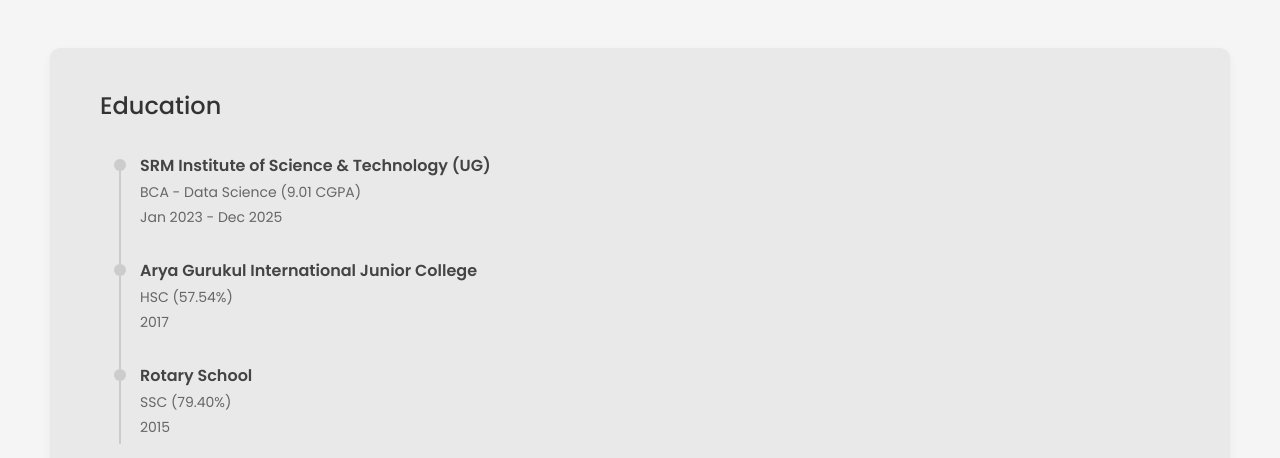
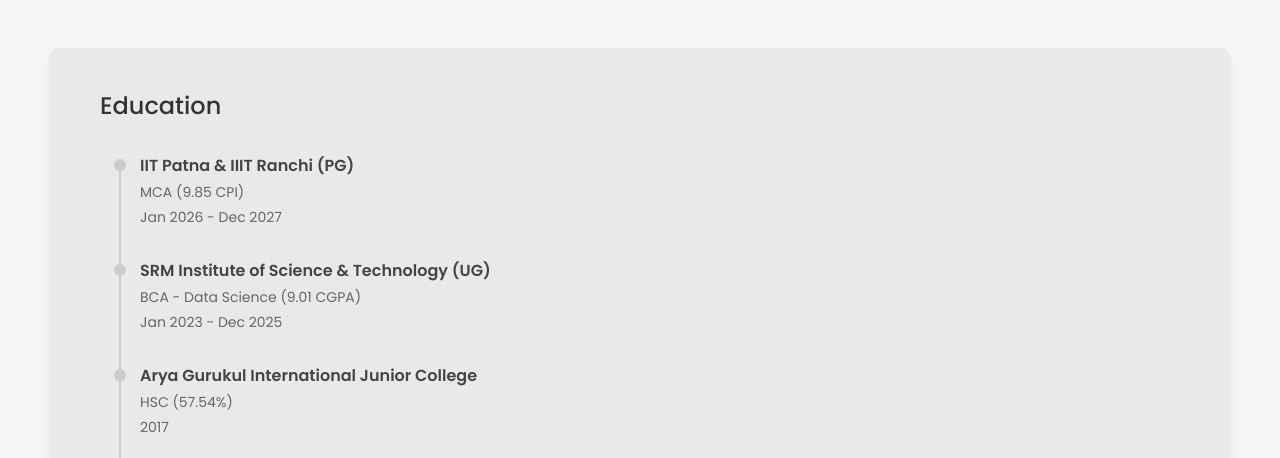
Before and after one commit to sryagit/sryagit.github.io, a plain HTML site: page index.html in a window 1280 px wide. Shown: the part 494-952 px from the top of the page. Drawn offline with Linux system fonts and the light colour scheme.

```diff
--- a/index.html
+++ b/index.html
@@ -104,13 +104,13 @@ function toggleMenu(){
 <section id="education-container">
     <h2>Education</h2>
 
-    <div class="timeline"><!--
+    <div class="timeline">
 
         <div class="timeline-item">
-            <h3>IIIT Ranchi (PG)</h3>
-            <p>MCA</p>
+            <h3>IIT Patna & IIIT Ranchi (PG)</h3>
+            <p>MCA (9.85 CPI)</p>
             <p class="year">Jan 2026 - Dec 2027</p>
-        </div>-->
+        </div><!---->
 
         <div class="timeline-item">
             <h3>SRM Institute of Science & Technology (UG)</h3>
```
